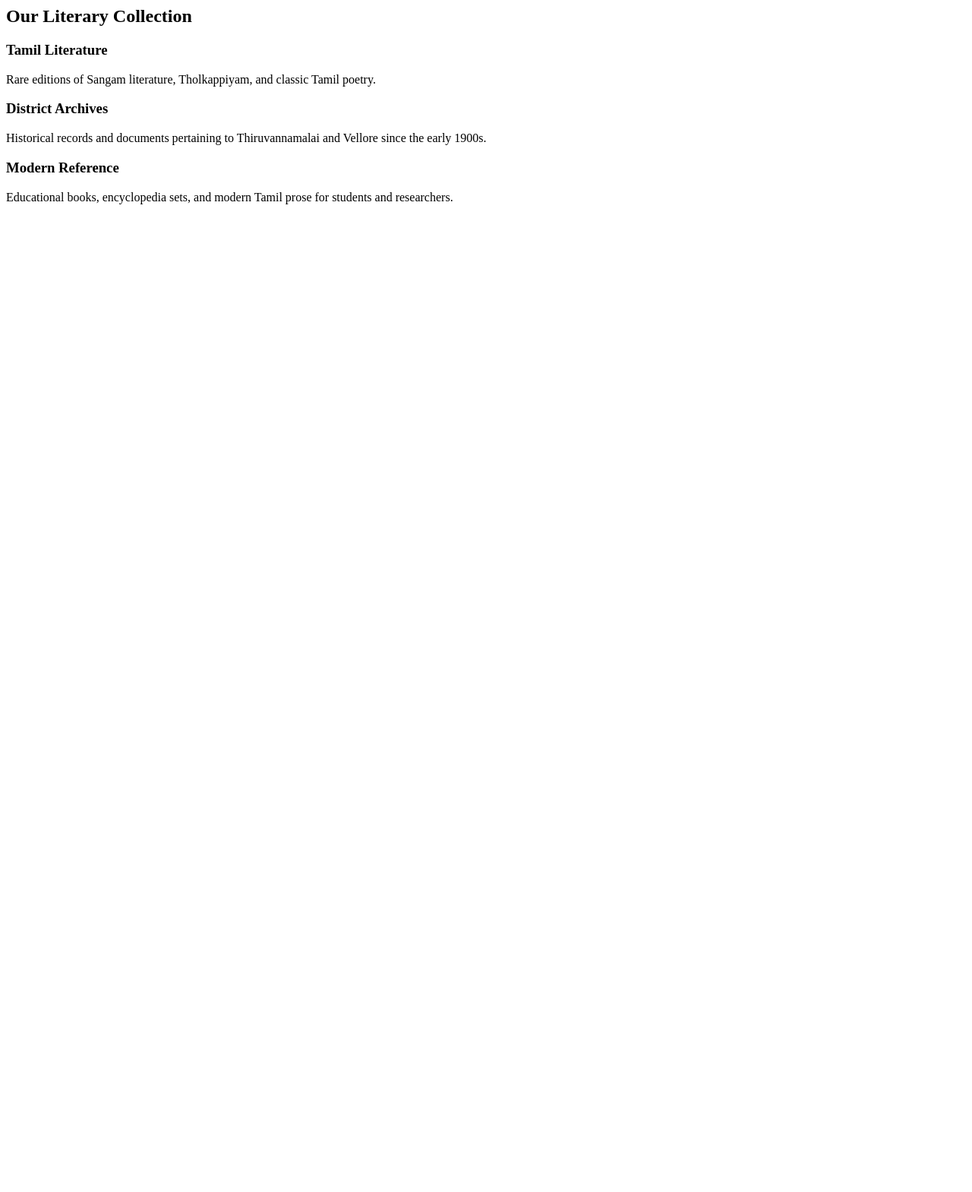
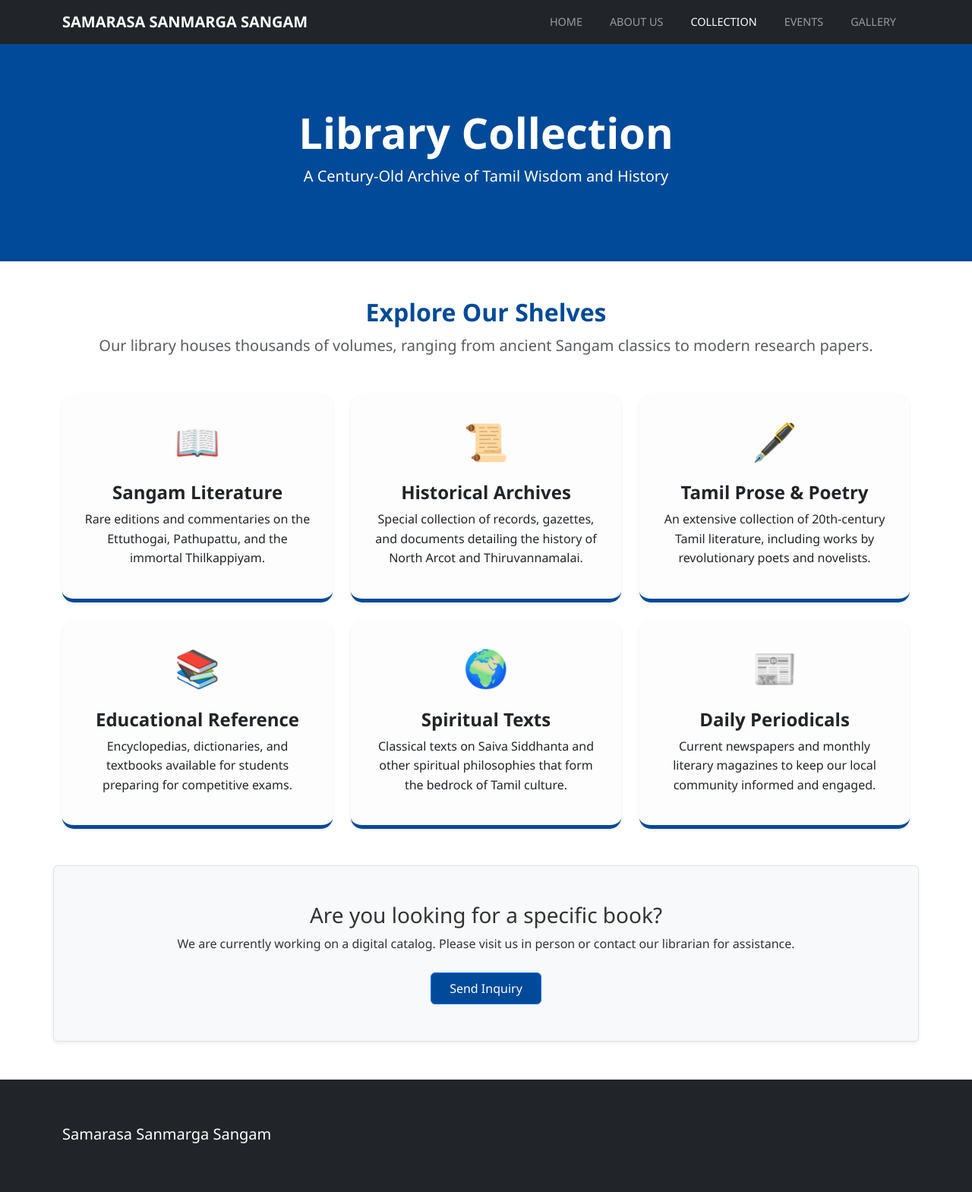
Before and after one commit to samarasasanmargasangamlibrary-rgb/samarasasanmargasangam, a plain HTML site: page collection.html in a window 1280 px wide. Shown: the whole page at 76% size. Before the commit the page ends 800 px from the top, so only its background shows below. Drawn offline with nearby package versions, Linux system fonts and the light colour scheme.

Commit message:
Update collection.html

```diff
--- a/collection.html
+++ b/collection.html
@@ -1,23 +1,143 @@
+<!DOCTYPE html>
+<html lang="en">
+<head>
+    <meta charset="UTF-8">
+    <meta name="viewport" content="width=device-width, initial-scale=1.0">
+    <title>Our Collection | Samarasa Sanmarga Sangam</title>
+    <link href="https://cdn.jsdelivr.net/npm/bootstrap@5.3.0/dist/css/bootstrap.min.css" rel="stylesheet">
+    <style>
+        body { font-family: 'Segoe UI', Tahoma, Geneva, Verdana, sans-serif; color: #333; line-height: 1.6; }
+
+        .navbar { border-bottom: 3px solid #004a99; }
+        .nav-link { font-weight: 500; text-transform: uppercase; font-size: 0.9rem; margin: 0 10px; }
+
+        .page-header {
+            background: #004a99;
+            color: white;
+            padding: 80px 0;
+            text-align: center;
+        }
+
+        /* Collection Card Styling */
+        .collection-card {
+            border: none;
+            transition: transform 0.3s ease, box-shadow 0.3s ease;
+            background: #fdfdfd;
+            border-radius: 15px;
+            overflow: hidden;
+            height: 100%;
+            border-bottom: 5px solid #004a99;
+        }
+        .collection-card:hover {
+            transform: translateY(-10px);
+            box-shadow: 0 10px 30px rgba(0,0,0,0.1);
+        }
+        .card-icon {
+            font-size: 3rem;
+            color: #004a99;
+            margin-bottom: 15px;
+        }
+
+        .footer { background: #212529; color: #bbb; padding: 60px 0 20px; margin-top: 50px; }
+        .footer h5 { color: white; margin-bottom: 20px; }
+        .footer a { color: #bbb; text-decoration: none; }
+        .footer a:hover { color: white; }
+    </style>
+</head>
+<body>
+
+    <nav class="navbar navbar-expand-lg navbar-dark bg-dark sticky-top">
+        <div class="container">
+            <a class="navbar-brand fw-bold" href="index.html">SAMARASA SANMARGA SANGAM</a>
+            <button class="navbar-toggler" type="button" data-bs-toggle="collapse" data-bs-target="#navbarNav">
+                <span class="navbar-toggler-icon"></span>
+            </button>
+            <div class="collapse navbar-collapse" id="navbarNav">
+                <ul class="navbar-nav ms-auto">
+                    <li class="nav-item"><a class="nav-link" href="index.html">Home</a></li>
+                    <li class="nav-item"><a class="nav-link" href="about.html">About Us</a></li>
+                    <li class="nav-item"><a class="nav-link active" href="collection.html">Collection</a></li>
+                    <li class="nav-item"><a class="nav-link" href="events.html">Events</a></li>
+                    <li class="nav-item"><a class="nav-link" href="gallery.html">Gallery</a></li>
+                </ul>
+            </div>
+        </div>
+    </nav>
+
+    <header class="page-header">
+        <div class="container">
+            <h1 class="display-4 fw-bold">Library Collection</h1>
+            <p class="lead">A Century-Old Archive of Tamil Wisdom and History</p>
+        </div>
+    </header>
+
     <main class="container my-5">
-    <h2 class="text-center mb-5">Our Literary Collection</h2>
+        <div class="text-center mb-5">
+            <h2 style="color: #004a99; font-weight: 700;">Explore Our Shelves</h2>
+            <p class="text-muted fs-5">Our library houses thousands of volumes, ranging from ancient Sangam classics to modern research papers.</p>
+        </div>
+
         <div class="row g-4">
             <div class="col-md-4">
-            <div class="p-4 bg-light rounded shadow-sm h-100">
-                <h3>Tamil Literature</h3>
-                <p>Rare editions of Sangam literature, Tholkappiyam, and classic Tamil poetry.</p>
+                <div class="card collection-card p-4 shadow-sm text-center">
+                    <div class="card-icon">📖</div>
+                    <h4 class="fw-bold">Sangam Literature</h4>
+                    <p>Rare editions and commentaries on the Ettuthogai, Pathupattu, and the immortal Thilkappiyam.</p>
                 </div>
             </div>
+
             <div class="col-md-4">
-            <div class="p-4 bg-light rounded shadow-sm h-100">
-                <h3>District Archives</h3>
-                <p>Historical records and documents pertaining to Thiruvannamalai and Vellore since the early 1900s.</p>
+                <div class="card collection-card p-4 shadow-sm text-center">
+                    <div class="card-icon">📜</div>
+                    <h4 class="fw-bold">Historical Archives</h4>
+                    <p>Special collection of records, gazettes, and documents detailing the history of North Arcot and Thiruvannamalai.</p>
                 </div>
             </div>
+
             <div class="col-md-4">
-            <div class="p-4 bg-light rounded shadow-sm h-100">
-                <h3>Modern Reference</h3>
-                <p>Educational books, encyclopedia sets, and modern Tamil prose for students and researchers.</p>
+                <div class="card collection-card p-4 shadow-sm text-center">
+                    <div class="card-icon">🖋️</div>
+                    <h4 class="fw-bold">Tamil Prose & Poetry</h4>
+                    <p>An extensive collection of 20th-century Tamil literature, including works by revolutionary poets and novelists.</p>
+                </div>
+            </div>
+
+            <div class="col-md-4">
+                <div class="card collection-card p-4 shadow-sm text-center">
+                    <div class="card-icon">📚</div>
+                    <h4 class="fw-bold">Educational Reference</h4>
+                    <p>Encyclopedias, dictionaries, and textbooks available for students preparing for competitive exams.</p>
+                </div>
+            </div>
+
+            <div class="col-md-4">
+                <div class="card collection-card p-4 shadow-sm text-center">
+                    <div class="card-icon">🌍</div>
+                    <h4 class="fw-bold">Spiritual Texts</h4>
+                    <p>Classical texts on Saiva Siddhanta and other spiritual philosophies that form the bedrock of Tamil culture.</p>
+                </div>
+            </div>
+
+            <div class="col-md-4">
+                <div class="card collection-card p-4 shadow-sm text-center">
+                    <div class="card-icon">📰</div>
+                    <h4 class="fw-bold">Daily Periodicals</h4>
+                    <p>Current newspapers and monthly literary magazines to keep our local community informed and engaged.</p>
                 </div>
             </div>
         </div>
+
+        <div class="row mt-5">
+            <div class="col-12 text-center p-5 bg-light rounded shadow-sm border">
+                <h3>Are you looking for a specific book?</h3>
+                <p>We are currently working on a digital catalog. Please visit us in person or contact our librarian for assistance.</p>
+                <a href="mailto:samarasasanmargasangamlibrary@gmail.com" class="btn btn-primary px-4 py-2 mt-2" style="background-color: #004a99;">Send Inquiry</a>
+            </div>
+        </div>
     </main>
+
+    <footer class="footer">
+        <div class="container">
+            <div class="row">
+                <div class="col-md-5 mb-4">
+                    <h5>Samarasa Sanmarga Sangam</h5>
```
Lines whose indentation alone changed are shown as unchanged.
